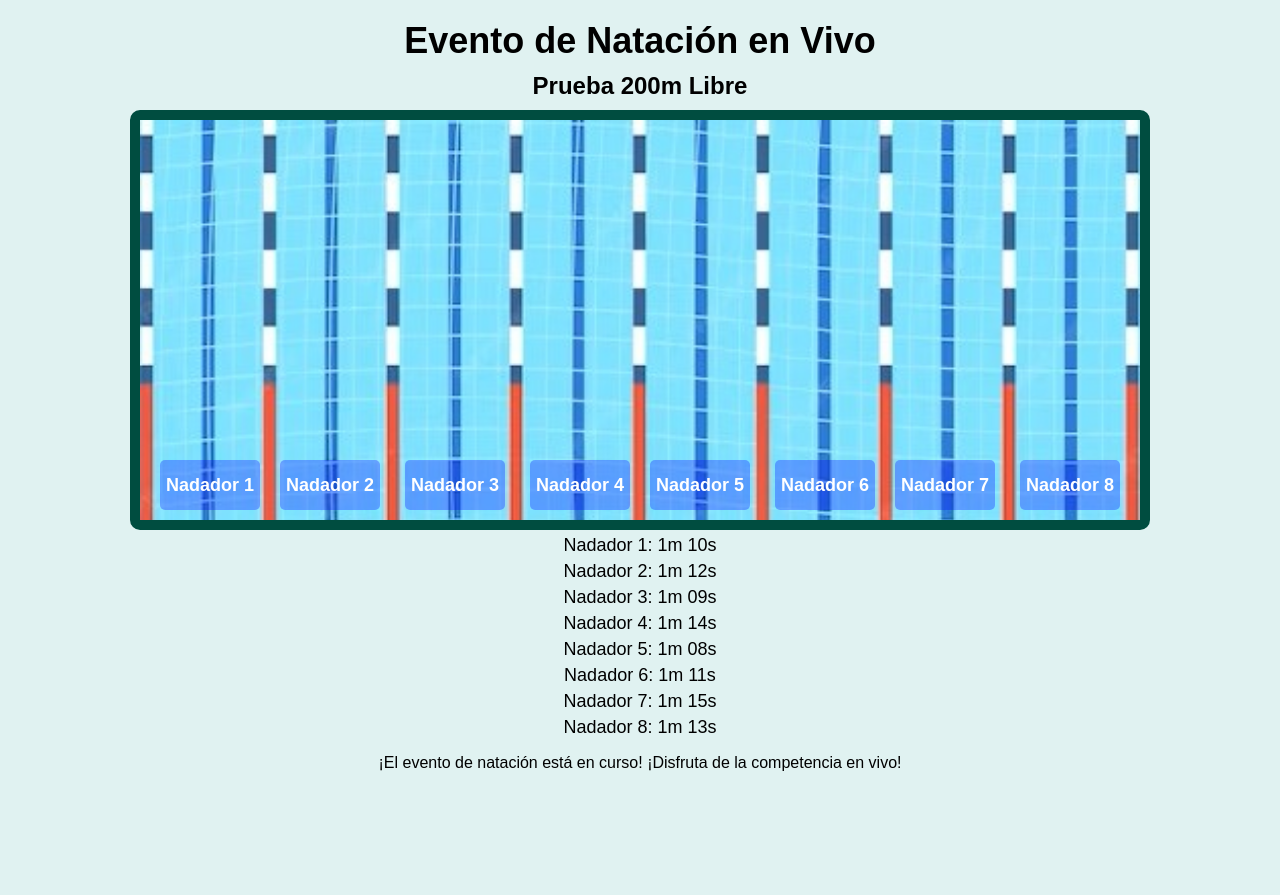
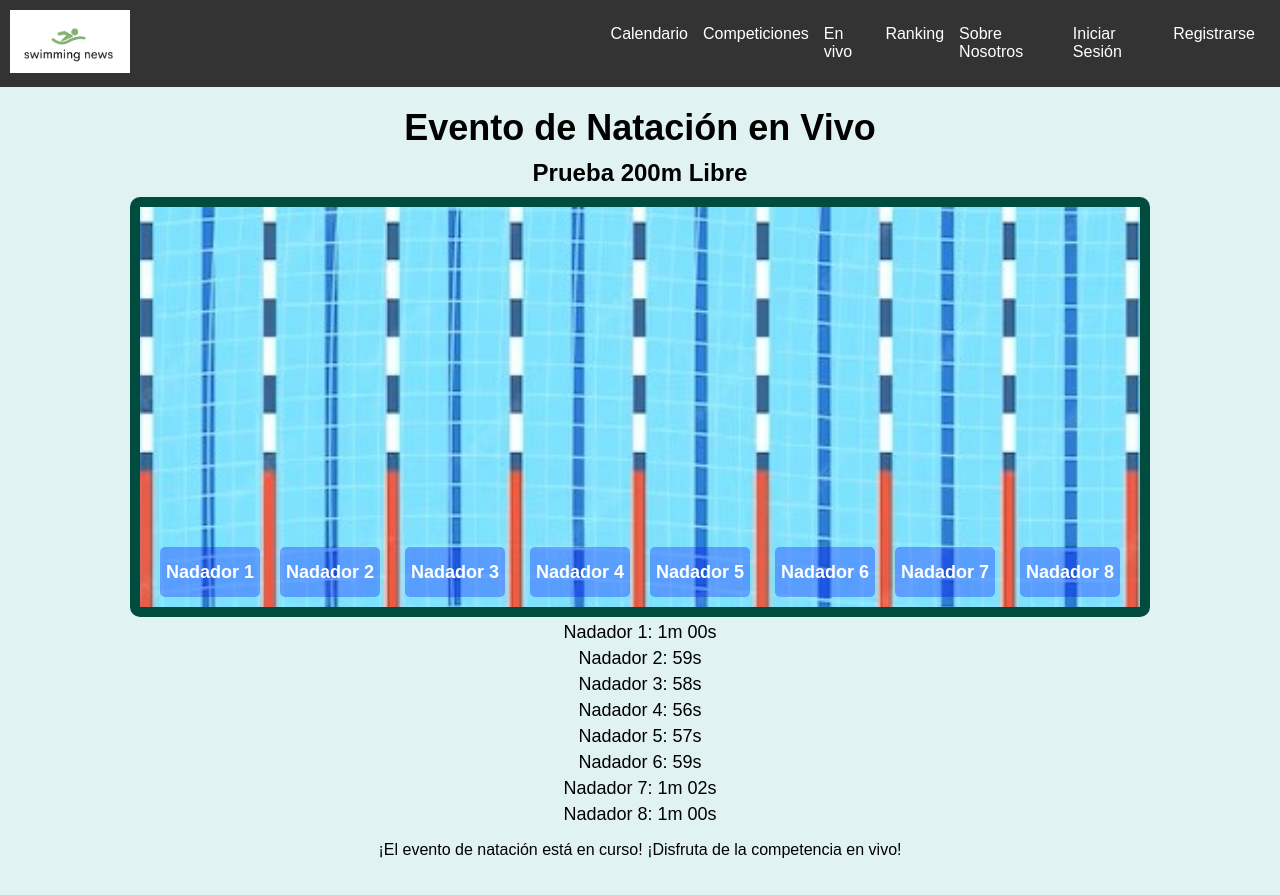
Before and after one commit to WebDeportiva/WebDeportiva, a plain HTML site: page web/html/envivo.html in a window 1280 px wide. Before the commit the page ends 808 px from the top, so only its background shows below. Drawn offline with Linux system fonts and the light colour scheme.

Commit message:
nose datos de envivio

```diff
--- a/web/html/envivo.html
+++ b/web/html/envivo.html
@@ -7,6 +7,22 @@
     <link rel="stylesheet" href="../css/style.css">
 </head>
 <body class="body2">
+    <div class="navbar">
+        <div class="navbar-logo">
+            <img src="../css/img/logo.png" alt="Logo de Natación">
+        </div>
+        <div class="navbar-links">
+            <ul>
+                <li><a href="#Calendario">Calendario</a></li>
+                <li><a href="">Competiciones</a></li>
+                <li><a href="envivo.html">En vivo</a></li>
+                <li><a href="">Ranking</a></li>
+                <li><a href="">Sobre Nosotros</a></li>
+                <li><a href="">Iniciar Sesión</a></li>
+                <li><a href="">Registrarse</a></li>
+            </ul>
+        </div>
+    </div>
     <div class="evento">
         <div class="titulo">Evento de Natación en Vivo</div>
         <div class="prueba">Prueba 100m Mariposa</div>
--- a/web/js/script_envivo.js
+++ b/web/js/script_envivo.js
@@ -16,16 +16,16 @@ document.addEventListener('DOMContentLoaded', function() {
             {
                 prueba: 'Prueba 200m Libre',
                 parciales: [
-                    'Nadador 1: 1m 10s',
-                    'Nadador 2: 1m 12s',
-                    'Nadador 3: 1m 09s',
-                    'Nadador 4: 1m 14s',
-                    'Nadador 5: 1m 08s',
-                    'Nadador 6: 1m 11s',
-                    'Nadador 7: 1m 15s',
-                    'Nadador 8: 1m 13s'
+                    'Nadador 1: 1m 00s',
+                    'Nadador 2: 59s',
+                    'Nadador 3: 58s',
+                    'Nadador 4: 56s',
+                    'Nadador 5: 57s',
+                    'Nadador 6: 59s',
+                    'Nadador 7: 1m 02s',
+                    'Nadador 8: 1m 00s'
                 ],
-                tiempoFinal: 'Tiempo Final: 4m 45s'
+                tiempoFinal: 'Tiempo Final: 1m 57s'
             },
             {
                 prueba: 'Prueba 100m Espalda',
@@ -53,42 +53,42 @@ document.addEventListener('DOMContentLoaded', function() {
                     'Nadador 7: 34s',
                     'Nadador 8: 32s'
                 ],
-                tiempoFinal: 'Tiempo Final: 2m 15s'
+                tiempoFinal: 'Tiempo Final: 56s'
             },
             {
                 prueba: 'Prueba 100m Braza',
                 parciales: [
-                    'Nadador 1: 37s',
-                    'Nadador 2: 38s',
+                    'Nadador 1: 39s',
+                    'Nadador 2: 37s',
                     'Nadador 3: 36s',
-                    'Nadador 4: 35s',
+                    'Nadador 4: 33s',
                     'Nadador 5: 34s',
-                    'Nadador 6: 33s',
-                    'Nadador 7: 39s',
+                    'Nadador 6: 36s',
+                    'Nadador 7: 34s',
                     'Nadador 8: 37s'
                 ],
-                tiempoFinal: 'Tiempo Final: 2m 55s'
+                tiempoFinal: 'Tiempo Final: 1m 08s'
             },
             {
                 prueba: 'Prueba 200m Mariposa',
                 parciales: [
-                    'Nadador 1: 1m 40s',
-                    'Nadador 2: 1m 52s',
-                    'Nadador 3: 1m 09s',
-                    'Nadador 4: 1m 44s',
-                    'Nadador 5: 1m 38s',
-                    'Nadador 6: 1m 21s',
+                    'Nadador 1: 1m 08s',
+                    'Nadador 2: 1m 06s',
+                    'Nadador 3: 1m 04s',
+                    'Nadador 4: 1m 00s',
+                    'Nadador 5: 1m 02s',
+                    'Nadador 6: 1m 07s',
                     'Nadador 7: 1m 11s',
-                    'Nadador 8: 1m 19s'
+                    'Nadador 8: 1m 13s'
                 ],
-                tiempoFinal: 'Tiempo Final: 1m 45s'
+                tiempoFinal: 'Tiempo Final: 2m 09s'
             },
             {
                 prueba: 'Prueba 200m Espalda',
                 parciales: [
-                    'Nadador 1: 1m 50s',
-                    'Nadador 2: 1m 22s',
-                    'Nadador 3: 1m 49s',
+                    'Nadador 1: 1m 08s',
+                    'Nadador 2: 1m 05s',
+                    'Nadador 3: 1m 04   s',
                     'Nadador 4: 1m 24s',
                     'Nadador 5: 1m 18s',
                     'Nadador 6: 1m 41s',
```
